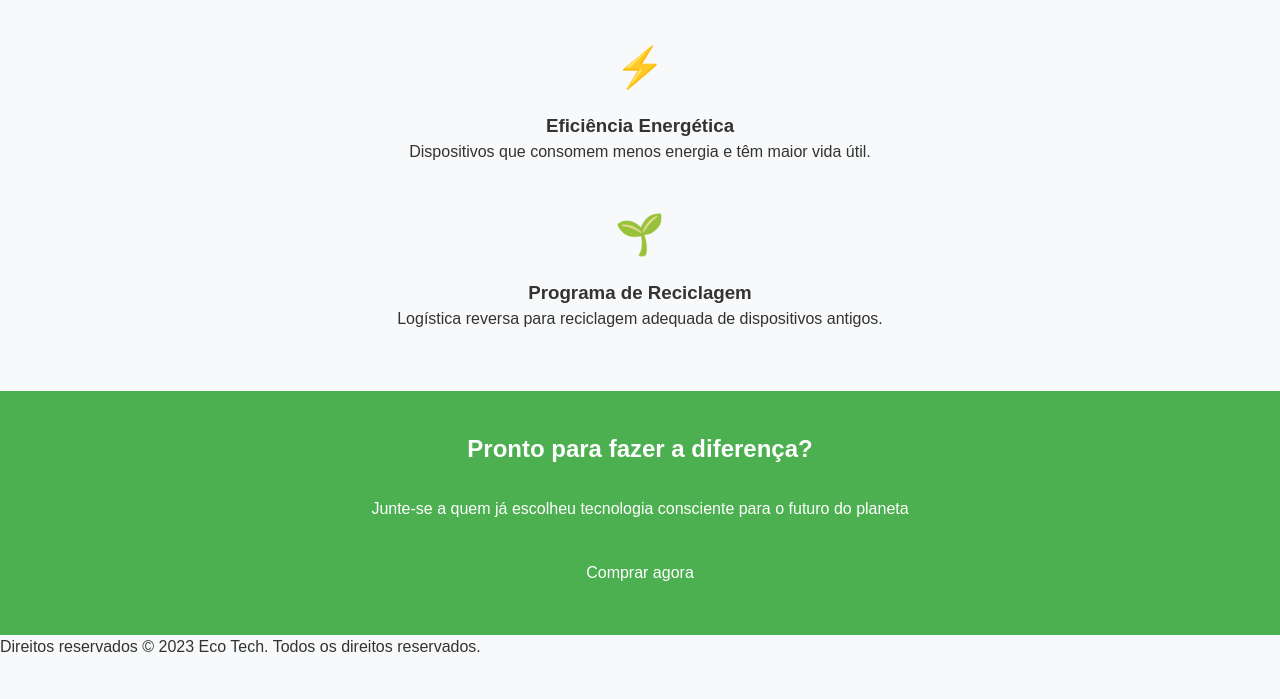
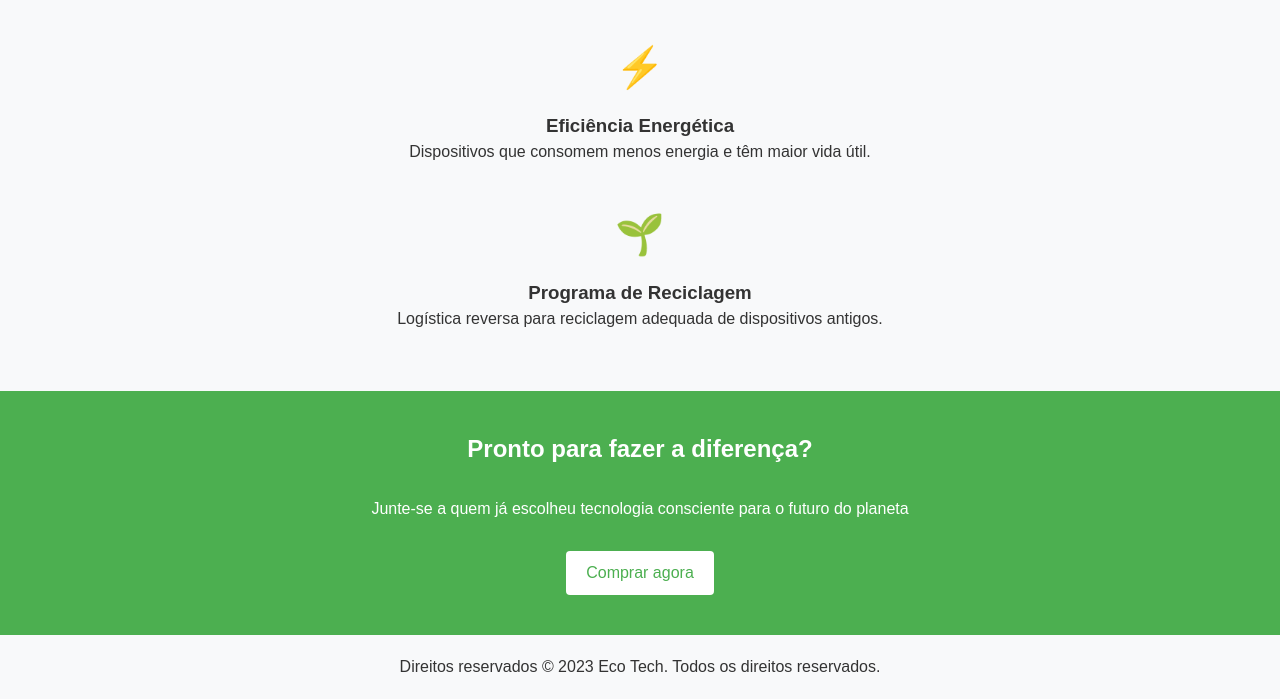
Before and after one commit to DevPauloV/Site-Responsivo, a plain HTML site: page index.html in a window 1280 px wide. Shown: the part 792-1491 px from the top of the page. Before the commit the page ends 1451 px from the top, so only its background shows below. Drawn offline with Linux system fonts and the light colour scheme.

Commit message:
feat: finalização do CSS

```diff
--- a/styles.css
+++ b/styles.css
@@ -115,3 +115,15 @@ h2 {
     color: white;
     text-align: center;
 }
+
+
+.cta .botao {
+    background-color: white;
+    color: #4caf50;
+}
+
+
+footer {
+    text-align: center;
+    padding: 20px 0;
+}
```
